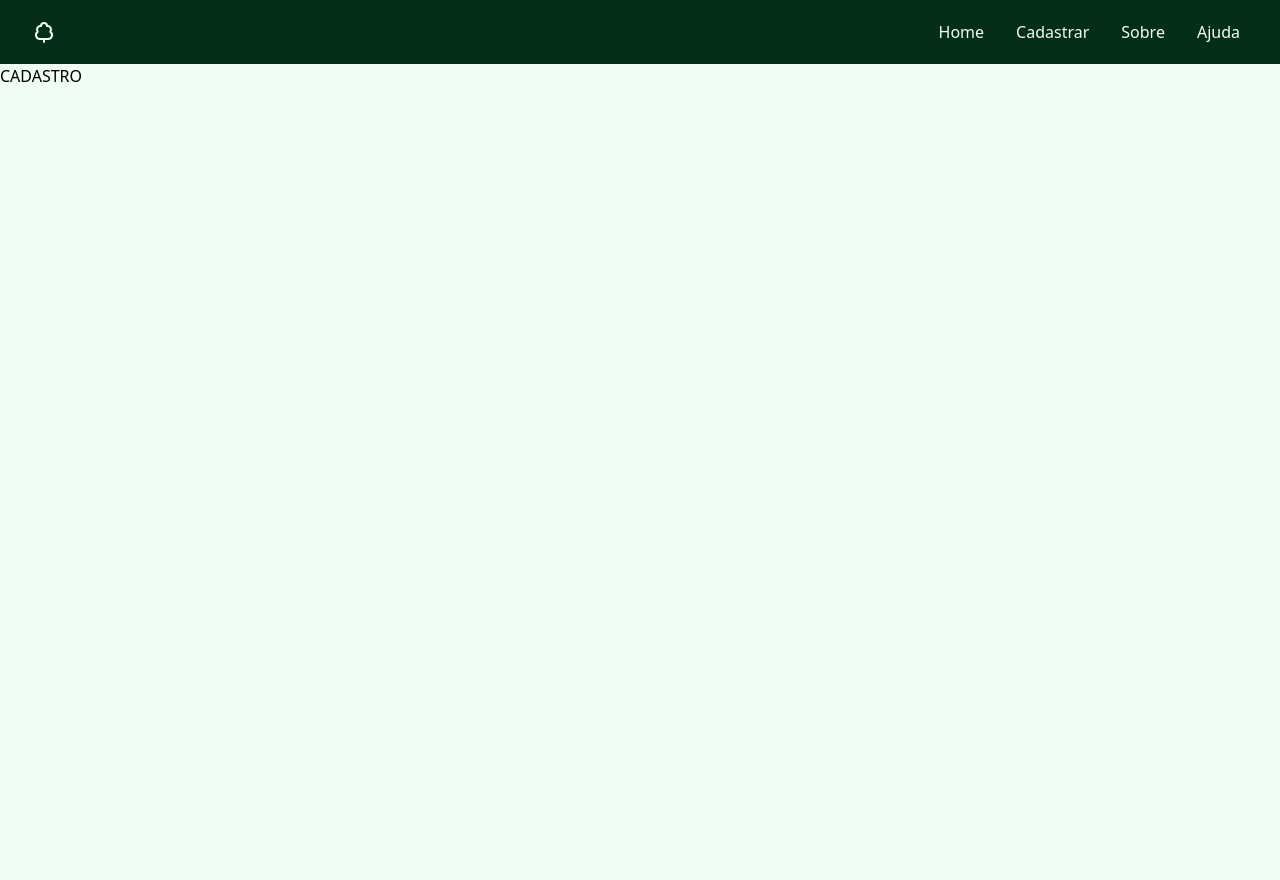
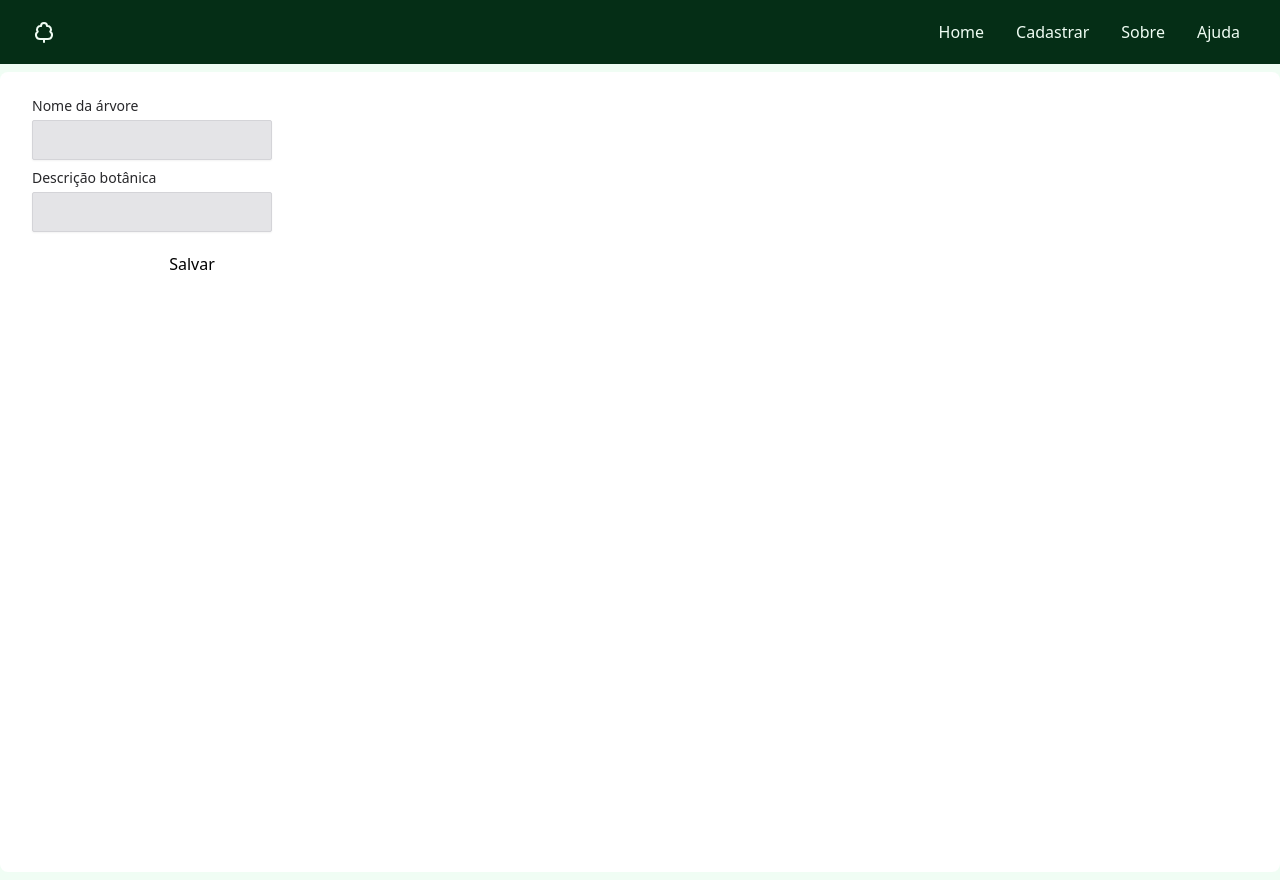
Before and after one commit to Gustavobeckr/projeto_amazonia_web, a Next.js app: page /cadastro in a window 1280 px wide. Before the commit the page ends 800 px from the top, so only its background shows below. Built offline with nearby package versions, Linux system fonts and the light colour scheme.

Commit message:
feat(Cadastro): adicionado primeiros inputs e validacoes

```diff
--- a/package.json
+++ b/package.json
@@ -9,10 +9,13 @@
     "lint": "next lint"
   },
   "dependencies": {
+    "@hookform/resolvers": "^3.9.0",
     "lucide-react": "^0.452.0",
     "next": "14.2.15",
     "react": "^18",
-    "react-dom": "^18"
+    "react-dom": "^18",
+    "react-hook-form": "^7.53.0",
+    "zod": "^3.23.8"
   },
   "devDependencies": {
     "@types/node": "^20",
--- a/src/app/cadastro/page.tsx
+++ b/src/app/cadastro/page.tsx
@@ -1,3 +1,52 @@
+"use client";
+import { z } from "zod";
+import { zodResolver } from "@hookform/resolvers/zod";
+import { useForm } from "react-hook-form";
+
+const cadastroSchema = z.object({
+  nomeArvore: z.string().min(1, "Nome da árvore é obrigatório!"),
+  descrBotanica: z.string().min(1, "Descrição da botânica é obrigatório!"),
+});
+
+export type CadastroSchema = z.infer<typeof cadastroSchema>;
+
 export default function Cadastro() {
-  return <div className="text-black">CADASTRO</div>;
+  const {
+    register,
+    handleSubmit,
+    formState: { errors },
+  } = useForm<CadastroSchema>({ resolver: zodResolver(cadastroSchema) });
+
+  const onSubmit = (data: CadastroSchema) => {
+    console.log(data);
+  };
+
+  return (
+    <div className="bg-white m-2 p-6 max-w-7xl mx-auto px-4 sm:px-6 lg:px-8 rounded-lg h-screen">
+      <form
+        onSubmit={handleSubmit(onSubmit)}
+        className="flex flex-col w-full max-w-xs gap-4"
+      >
+        <div className="flex flex-col gap-1">
+          <label className="text-zinc-800 text-sm">Nome da árvore</label>
+          <input
+            className="bg-zinc-200 border border-zinc-300 h-10 w-60 rounded-sm shadow-sm p-1"
+            type="text"
+            {...register("nomeArvore")}
+          />
+          <p className="text-sm text-red-400">{errors.nomeArvore?.message}</p>
+          <label className="text-zinc-800 text-sm">Descrição botânica</label>
+          <input
+            className="bg-zinc-200 border border-zinc-300 h-10 w-60 rounded-sm shadow-sm p-1"
+            type="textarea"
+            {...register("descrBotanica")}
+          />
+          <p className="text-sm text-red-400">
+            {errors.descrBotanica?.message}
+          </p>
+        </div>
+        <button type="submit">Salvar</button>
+      </form>
+    </div>
+  );
 }
--- a/src/app/page.tsx
+++ b/src/app/page.tsx
@@ -11,9 +11,9 @@ export default function Home() {
 
   return (
     <>
-      <div className="bg-white m-2 max-w-7xl mx-auto px-4 sm:px-6 lg:px-8 rounded-lg ">
+      <div className="bg-white m-2 max-w-7xl mx-auto px-4 sm:px-6 lg:px-8 rounded-lg h-screen">
         <div className="flex p-2">
-          <h1 className="text-black text-xl">Árvores Cadastras</h1>
+          <h1 className="text-black text-xl">Árvores Cadastradas</h1>
         </div>
         <div className="flex p-2 flex-col ">
           {list.map((item) => {
```
Also changed, not shown: src/app/components/input.tsx (added, +24 -0 lines), 1 other file (tests, documents, lock files or other folders).
